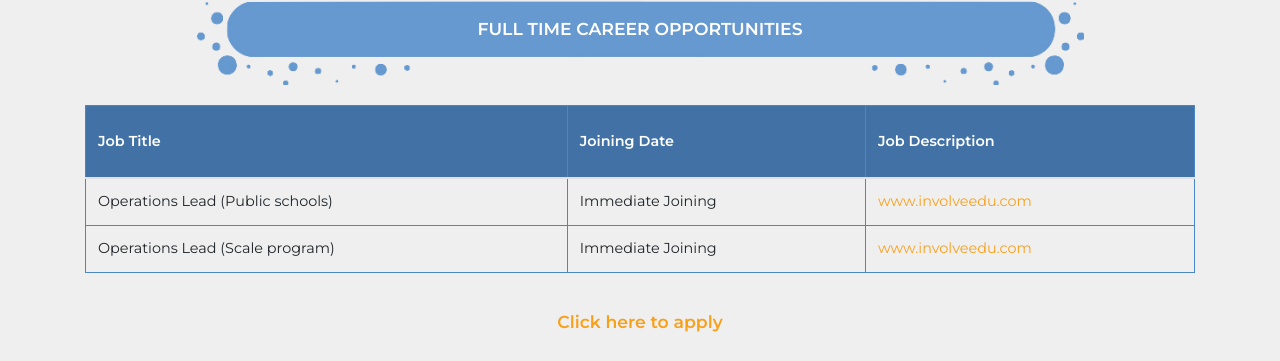
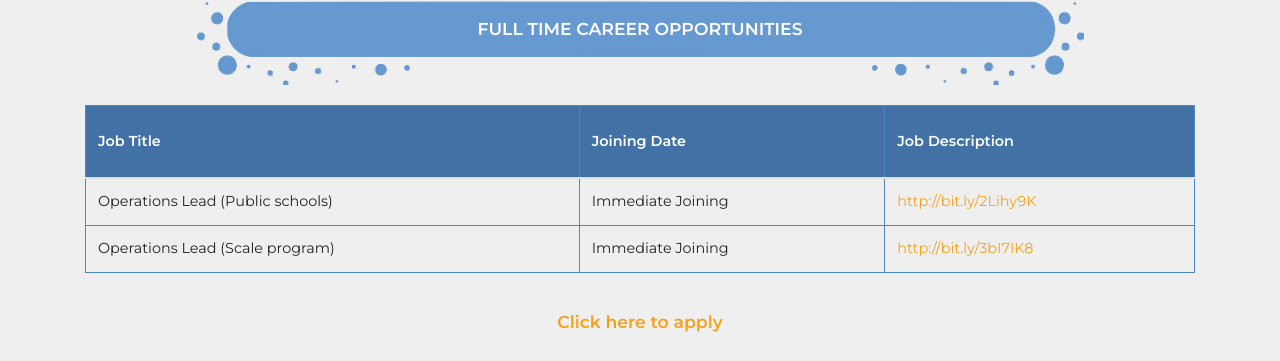
Before and after one commit to Involve-Edu/involveedupublic, a Jekyll site: the page built from get-involved.md, in a window 1280 px wide. Shown: the part 462-823 px from the top of the page. Built offline with Jekyll 4.4.1, drawn with Linux system fonts in a browser that asks for light colours.

Commit message:
changes
changes

```diff
--- a/_data/get-involved.yml
+++ b/_data/get-involved.yml
@@ -6,11 +6,11 @@ carrers:
   jobs:
     - title: Operations Lead (Public schools)
       date: Immediate Joining
-      description: www.involveedu.com
+      description: http://bit.ly/2Lihy9K
 
     - title: Operations Lead (Scale program)
       date: Immediate Joining
-      description: www.involveedu.com
+      description: http://bit.ly/3bI7IK8
   apply_link:
 
 part_time_carrers:
```
